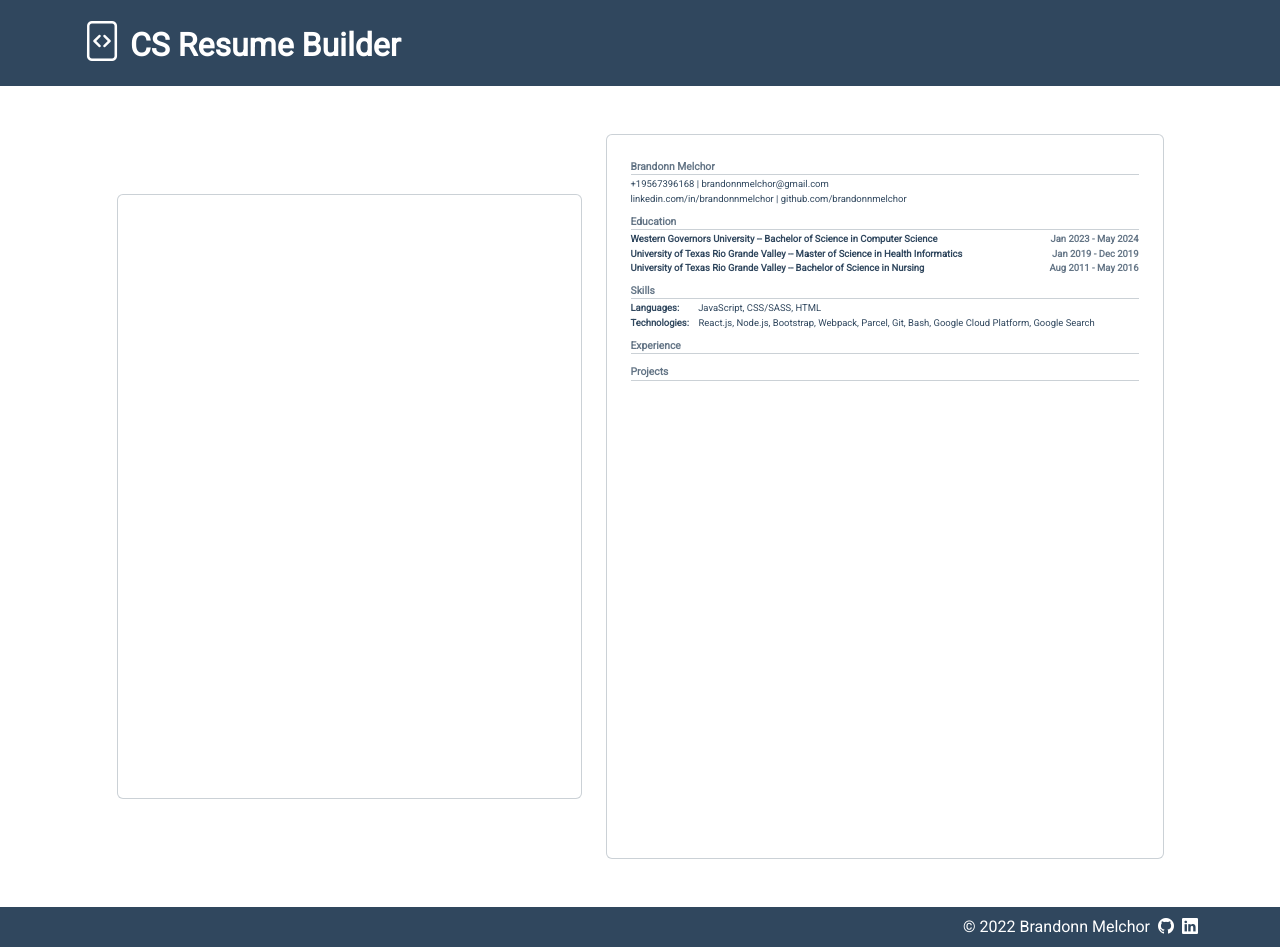
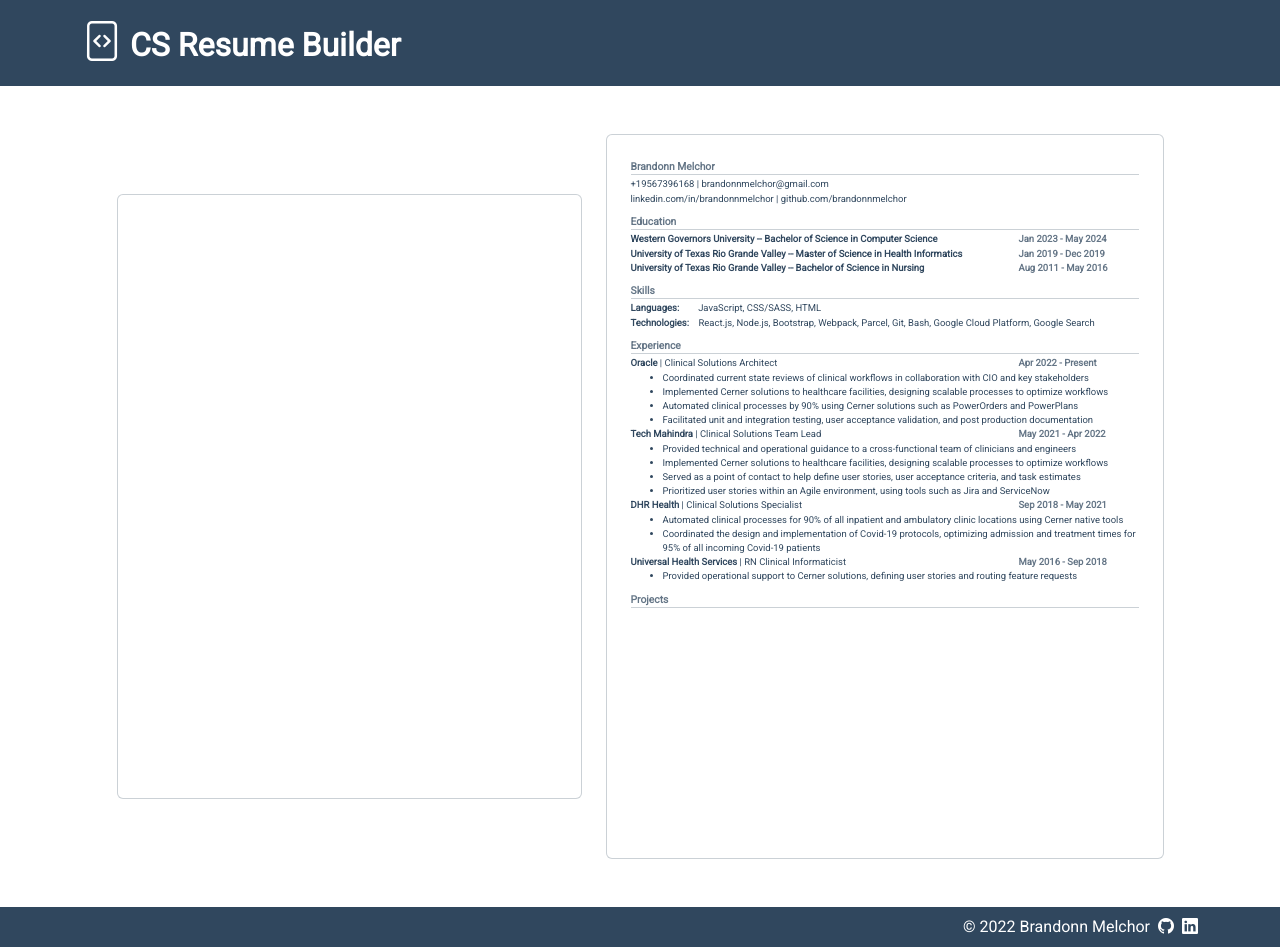
Before and after one commit to brandonnmelchor/resume-builder, a React (Create React App) app: page / in a window 1280 px wide. Built offline with nearby package versions, Linux system fonts and the light colour scheme.

Commit message:
complete static render for experience

```diff
--- a/src/components/resume_components/Education.js
+++ b/src/components/resume_components/Education.js
@@ -28,7 +28,7 @@ class EducationEntry extends React.Component {
         <div className="fw-bold">
           {schoolName} -- {degree} in {major}
         </div>
-        <div className="fw-bold gray">
+        <div className="fw-bold gray" style={{ width: "120px" }}>
           {startDate} - {endDate}
         </div>
       </div>
--- a/src/components/resume_components/Experience.js
+++ b/src/components/resume_components/Experience.js
@@ -1,13 +1,52 @@
 import React from "react";
+import uniqid from "uniqid";
 
 export default class Experience extends React.Component {
   render() {
+    const experience = this.props.experience;
+
     return (
       <div className="w-100 mb-2">
         <div className="section-header fw-bold gray">Experience</div>
         <hr />
-        <div className="section-content"></div>
+        <div className="section-content">
+          {experience.map((entry) => (
+            <ExperienceEntry key={uniqid()} experienceDetails={entry} />
+          ))}
+        </div>
       </div>
     );
   }
 }
+
+class ExperienceEntry extends React.Component {
+  render() {
+    const { company, title, startDate, endDate, description } = this.props.experienceDetails;
+
+    return (
+      <div>
+        <div className="d-flex justify-content-between">
+          <div>
+            <span className="fw-bold">{company}</span>
+            <span> | {title}</span>
+          </div>
+          <div className="fw-bold gray" style={{ width: "120px" }}>
+            {startDate} - {endDate}
+          </div>
+        </div>
+        <ul style={{ margin: "0" }}>
+          {description.map((entry) => (
+            <DescriptionEntry key={uniqid()} descriptionDetails={entry} />
+          ))}
+        </ul>
+      </div>
+    );
+  }
+}
+
+class DescriptionEntry extends React.Component {
+  render() {
+    const descriptionDetails = this.props.descriptionDetails;
+    return <li>{descriptionDetails}</li>;
+  }
+}
```
